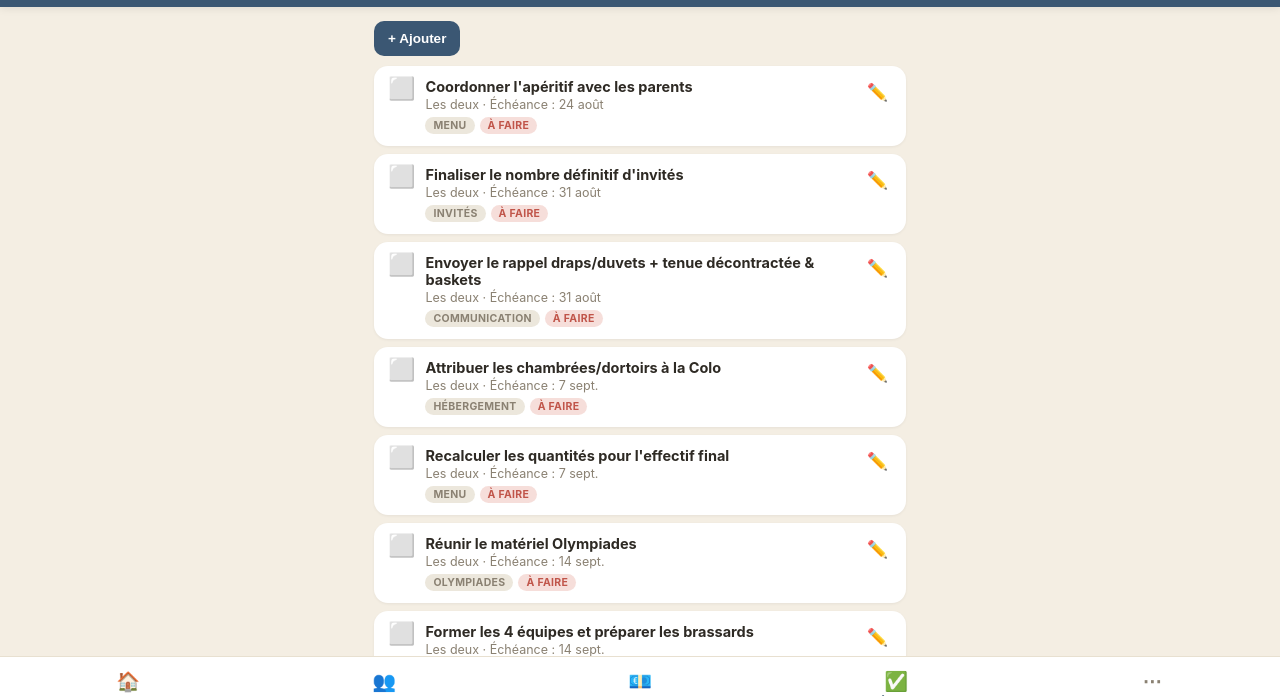
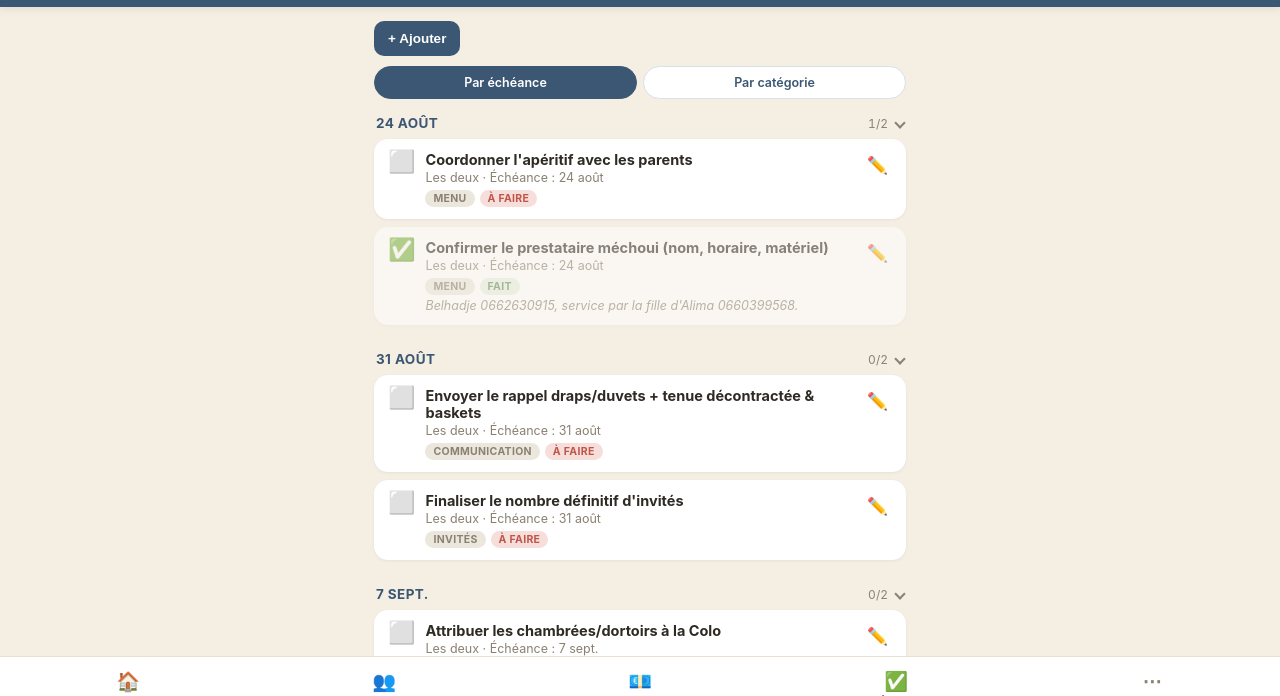
Before and after one commit to Anais258/bolandoz40-app, a plain HTML site: page index.html in a window 1280 px wide. Both pictures are taken after a click on the button "✅ À faire". Shown: the part 80-776 px from the top of the page. Drawn offline with Linux system fonts and the light colour scheme.

Commit message:
Add files via upload

```diff
--- a/app.js
+++ b/app.js
@@ -419,21 +419,112 @@ const TODO_CATEGORIES = ["Lieu", "Menu", "Boissons", "Déco", "Cuisine/Buffet",
 const TODO_STATUSES = ["À faire", "Réservé", "Fait"];
 const TODO_STATUS_ICON = { "À faire": "⬜️", "Réservé": "🟡", "Fait": "✅" };
 let tasksData = [];
+let taskGroupMode = localStorage.getItem("bolandoz40_taskGroupMode") || "due";
+let collapsedTaskGroups = new Set();
+
 function initTasks() {
   Store.subscribe("todos", (arr) => { tasksData = arr; renderTasks(); renderHomeTasks(); });
   document.getElementById("btn-add-task").addEventListener("click", () => openTaskModal(null));
+  document.getElementById("task-group-toggle").addEventListener("click", (e) => {
+    const btn = e.target.closest("button[data-mode]");
+    if (!btn) return;
+    taskGroupMode = btn.dataset.mode;
+    localStorage.setItem("bolandoz40_taskGroupMode", taskGroupMode);
+    document.querySelectorAll("#task-group-toggle button").forEach(b => b.classList.toggle("active", b === btn));
+    collapsedTaskGroups.clear();
+    renderTasks();
+  });
 }
 
 function renderTasks() {
   const list = document.getElementById("tasks-list");
-  const items = tasksData.slice().sort((a, b) => {
-    if ((a.status === "Fait") !== (b.status === "Fait")) return a.status === "Fait" ? 1 : -1;
-    return (a.due || "9999").localeCompare(b.due || "9999");
-  });
   const remaining = tasksData.filter(t => t.status !== "Fait").length;
   document.getElementById("stat-tasks").textContent = remaining;
-  if (!items.length) { list.innerHTML = `<div class="empty-state">Rien pour l'instant. Importez les données de départ depuis "Plus".</div>`; return; }
-  list.innerHTML = items.map(t => `
+
+  // sync toggle buttons in case render is called after a data change (not a mode change)
+  document.querySelectorAll("#task-group-toggle button").forEach(b => b.classList.toggle("active", b.dataset.mode === taskGroupMode));
+
+  if (!tasksData.length) { list.innerHTML = `<div class="empty-state">Rien pour l'instant. Importez les données de départ depuis "Plus".</div>`; return; }
+
+  const groups = groupTasks(tasksData, taskGroupMode);
+  list.innerHTML = groups.map(g => renderTaskGroup(g)).join("");
+
+  list.querySelectorAll(".task-group-head").forEach(head => {
+    head.addEventListener("click", () => {
+      const key = head.closest(".task-group").dataset.key;
+      if (collapsedTaskGroups.has(key)) collapsedTaskGroups.delete(key); else collapsedTaskGroups.add(key);
+      renderTasks();
+    });
+  });
+  list.querySelectorAll(".list-item").forEach(el => {
+    el.querySelector(".edit-task").addEventListener("click", (e) => { e.stopPropagation(); openTaskModal(tasksData.find(t => t.id === el.dataset.id)); });
+    el.querySelector(".toggle-task").addEventListener("click", (e) => {
+      e.stopPropagation();
+      const t = tasksData.find(t => t.id === el.dataset.id);
+      const next = TODO_STATUSES[(TODO_STATUSES.indexOf(t.status) + 1) % TODO_STATUSES.length];
+      Store.update("todos", t.id, { status: next });
+    });
+  });
+}
+
+function groupTasks(items, mode) {
+  const sorted = items.slice().sort((a, b) => {
+    if ((a.status === "Fait") !== (b.status === "Fait")) return a.status === "Fait" ? 1 : -1;
+    const dueCmp = (a.due || "9999").localeCompare(b.due || "9999");
+    if (dueCmp !== 0) return dueCmp;
+    return (a.title || "").localeCompare(b.title || "");
+  });
+
+  const buckets = new Map();
+  if (mode === "category") {
+    TODO_CATEGORIES.forEach(c => buckets.set(c, []));
+    sorted.forEach(t => {
+      const cat = TODO_CATEGORIES.includes(t.category) ? t.category : "Divers";
+      buckets.get(cat).push(t);
+    });
+  } else {
+    sorted.forEach(t => {
+      const key = t.due || "__nodue__";
+      if (!buckets.has(key)) buckets.set(key, []);
+      buckets.get(key).push(t);
+    });
+  }
+
+  let entries = Array.from(buckets.entries()).filter(([, items]) => items.length);
+  if (mode === "due") {
+    entries.sort(([a], [b]) => {
+      if (a === "__nodue__") return 1;
+      if (b === "__nodue__") return -1;
+      return a.localeCompare(b);
+    });
+  }
+  return entries.map(([key, items]) => ({
+    key,
+    label: mode === "category" ? key : (key === "__nodue__" ? "Sans échéance" : formatDate(key)),
+    items
+  }));
+}
+
+function renderTaskGroup(g) {
+  const collapsed = collapsedTaskGroups.has(g.key);
+  const doneCount = g.items.filter(t => t.status === "Fait").length;
+  return `
+    <div class="task-group${collapsed ? " collapsed" : ""}" data-key="${escapeAttr(g.key)}">
+      <div class="task-group-head">
+        <h3>${escapeHtml(g.label)}</h3>
+        <div style="display:flex;align-items:center;">
+          <span class="task-group-count">${doneCount}/${g.items.length}</span>
+          <span class="task-group-chev"></span>
+        </div>
+      </div>
+      <div class="list">
+        ${g.items.map(t => renderTaskRow(t)).join("")}
+      </div>
+    </div>`;
+}
+
+function renderTaskRow(t) {
+  return `
     <div class="list-item" data-id="${t.id}" style="${t.status === "Fait" ? "opacity:.55;" : ""}">
       <button class="checkbox-btn toggle-task">${TODO_STATUS_ICON[t.status] || "⬜️"}</button>
       <div class="list-item-main">
@@ -443,15 +534,7 @@ function renderTasks() {
         ${t.notes ? `<div class="list-item-sub" style="margin-top:3px;font-style:italic;">${escapeHtml(t.notes)}</div>` : ""}
       </div>
       <div class="list-item-actions"><button class="icon-btn edit-task">✏️</button></div>
-    </div>`).join("");
-  list.querySelectorAll(".list-item").forEach(el => {
-    el.querySelector(".edit-task").addEventListener("click", () => openTaskModal(tasksData.find(t => t.id === el.dataset.id)));
-    el.querySelector(".toggle-task").addEventListener("click", () => {
-      const t = tasksData.find(t => t.id === el.dataset.id);
-      const next = TODO_STATUSES[(TODO_STATUSES.indexOf(t.status) + 1) % TODO_STATUSES.length];
-      Store.update("todos", t.id, { status: next });
-    });
-  });
+    </div>`;
 }
 
 function renderHomeTasks() {
--- a/index.html
+++ b/index.html
@@ -93,6 +93,10 @@
   <section id="view-tasks" class="view">
     <div class="view-toolbar">
       <button class="btn-primary" id="btn-add-task">+ Ajouter</button>
+    </div>
+    <div class="group-toggle" id="task-group-toggle">
+      <button data-mode="due" class="active">Par échéance</button>
+      <button data-mode="category">Par catégorie</button>
     </div>
     <div id="tasks-list" class="list"></div>
   </section>
--- a/style.css
+++ b/style.css
@@ -170,6 +170,55 @@ main#views {
 .tag-orange { background: #F6E4D3; color: var(--terracotta); }
 
 .list-item-actions { display: flex; flex-direction: column; gap: 6px; align-items: flex-end; }
+
+.group-toggle {
+  display: flex;
+  gap: 6px;
+  margin-bottom: 12px;
+}
+.group-toggle button {
+  flex: 1;
+  border: 1px solid var(--sage-light);
+  background: var(--card-bg);
+  color: var(--sage);
+  font-family: inherit;
+  font-size: 12.5px;
+  font-weight: 600;
+  padding: 8px 10px;
+  border-radius: 999px;
+}
+.group-toggle button.active {
+  background: var(--sage);
+  color: #fff;
+  border-color: var(--sage);
+}
+.task-group { margin-bottom: 14px; }
+.task-group-head {
+  display: flex;
+  align-items: center;
+  justify-content: space-between;
+  padding: 4px 2px 8px;
+  cursor: pointer;
+}
+.task-group-head h3 {
+  margin: 0;
+  font-size: 13.5px;
+  font-weight: 700;
+  color: var(--sage);
+  text-transform: uppercase;
+  letter-spacing: .03em;
+}
+.task-group-count { font-size: 12px; color: var(--muted); font-variant-numeric: tabular-nums; }
+.task-group-chev {
+  width: 8px; height: 8px;
+  border-right: 2px solid var(--muted);
+  border-bottom: 2px solid var(--muted);
+  transform: rotate(45deg);
+  transition: transform .2s ease;
+  margin-left: 8px;
+}
+.task-group.collapsed .task-group-chev { transform: rotate(-45deg); }
+.task-group.collapsed .list { display: none; }
 .icon-btn {
   border: none;
   background: none;
```
